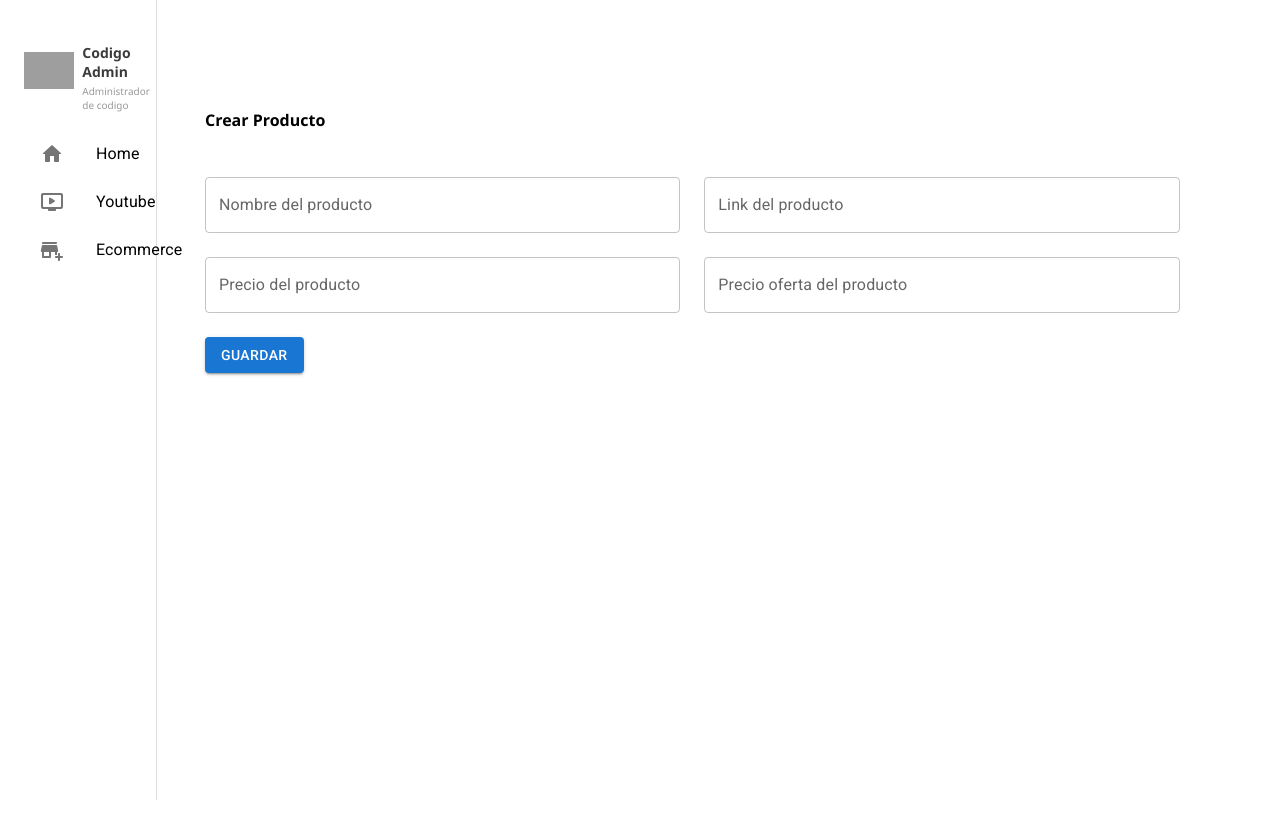
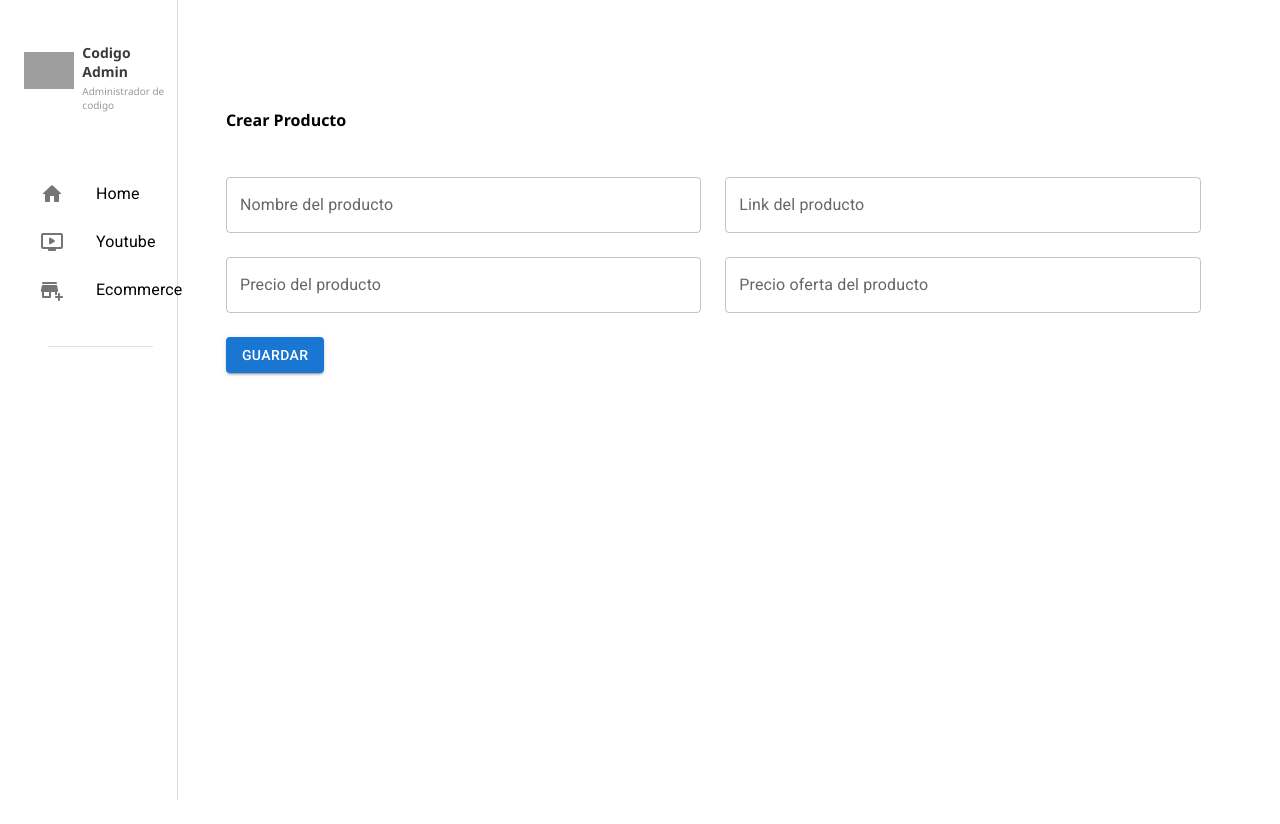
Before and after one commit to linder3hs/codigo13-react, a React (Create React App) app: page /ecommerce/create in a window 1280 px wide. Built offline with nearby package versions, Linux system fonts and the light colour scheme; no server answers; sample sign-in values are in the browser's storage; grey boxes are pictures that could not be loaded.

Commit message:
add layout admin

```diff
--- a/src/layouts/Private/index.css
+++ b/src/layouts/Private/index.css
@@ -15,3 +15,7 @@
   color: #999;
   margin-top: 3px;
 }
+
+.mt-5 {
+  margin-top: 40px;
+}
--- a/src/layouts/Private/index.js
+++ b/src/layouts/Private/index.js
@@ -8,6 +8,7 @@ import {
   ListItem,
   ListItemText,
   ListItemIcon,
+  Divider,
 } from "@mui/material";
 import codigoLogo from "../../assets/codigo-logo.png";
 import HomeRoundedIcon from "@mui/icons-material/HomeRounded";
@@ -27,7 +28,7 @@ const Private = () => {
   return (
     <Box m={3}>
       <Grid container spacing={3}>
-        <Grid item md={1.5} className="border-right">
+        <Grid item md={1.7} className="border-right">
           <div className="m-5">
             <div className="container-admin-logo">
               <div>
@@ -39,28 +40,30 @@ const Private = () => {
                 <p>Administrador de codigo</p>
               </div>
             </div>
-
             <div className="mt-5">
               <List>
-                <ListItem button>
+                <ListItem button component={Link} to="/home">
                   <ListItemIcon>
                     <HomeRoundedIcon />
                   </ListItemIcon>
                   <ListItemText primary="Home" />
                 </ListItem>
-                <ListItem button>
+                <ListItem button component={Link} to="/youtube/administrador">
                   <ListItemIcon>
                     <OndemandVideoRoundedIcon />
                   </ListItemIcon>
                   <ListItemText primary="Youtube" />
                 </ListItem>
-                <ListItem button>
+                <ListItem button component={Link} to="/ecommerce/create">
                   <ListItemIcon>
                     <AddBusinessRoundedIcon />
                   </ListItemIcon>
                   <ListItemText primary="Ecommerce" />
                 </ListItem>
               </List>
+              <Box m={3}>
+                <Divider />
+              </Box>
             </div>
           </div>
         </Grid>
```
